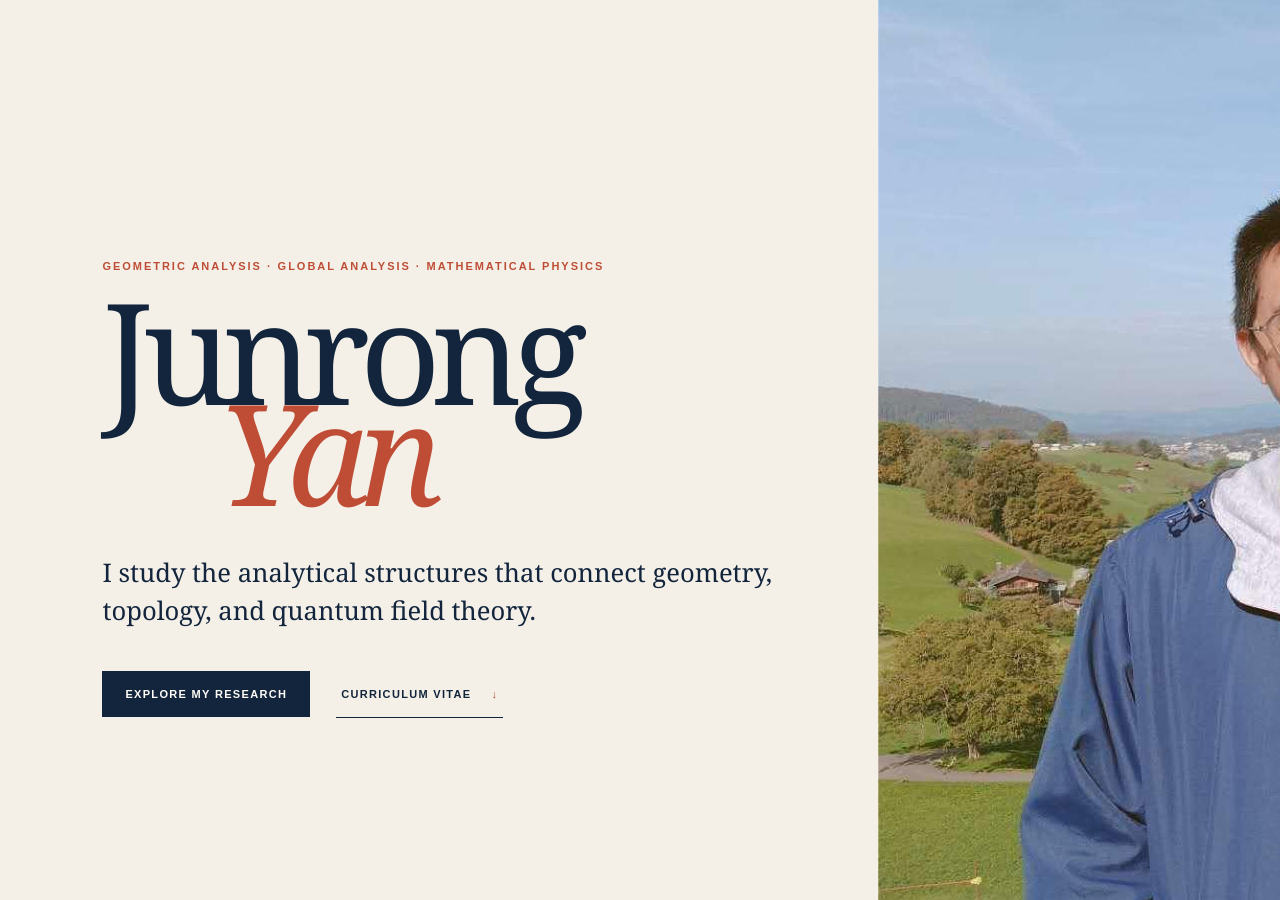
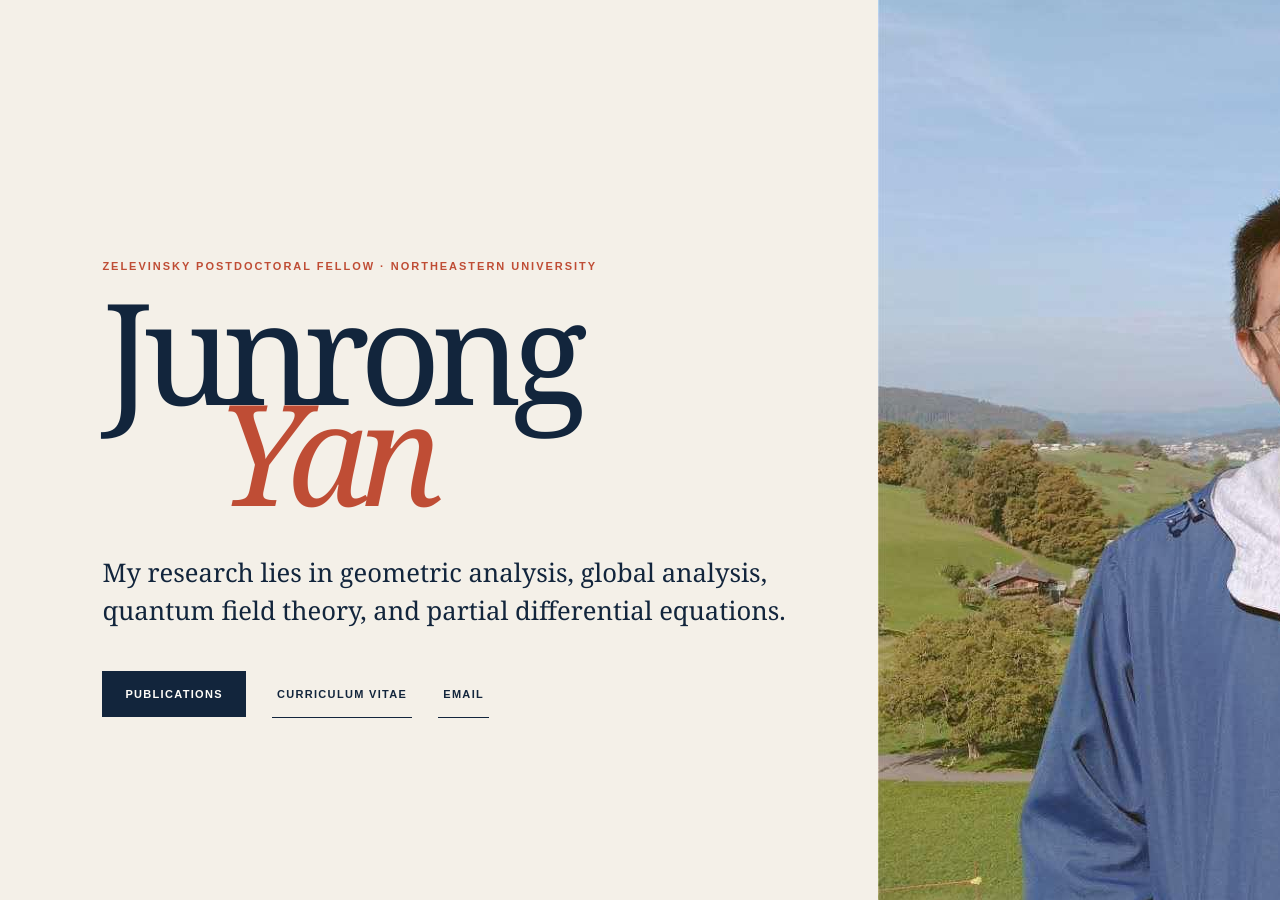
Before and after one commit to j-yan783/j-yan_math.github.io, a Jekyll site: the page index.html, which Jekyll copies as it is, in a window 1280 px wide and 900 px high, scrolled down 449 px. Built offline with Jekyll 4.4.1, drawn with Linux system fonts in a browser that asks for light colours.

Commit message:
Update index.html

```diff
--- a/index.html
+++ b/index.html
@@ -10,7 +10,7 @@
 <body>
 <main>
   <header class="site-header"><a class="brand" href="#top" aria-label="Junrong Yan, home">JY<span>.</span></a><nav aria-label="Primary navigation"><a href="#about">About</a><a href="#research">Research</a><a href="#teaching">Teaching</a></nav><a class="nav-contact" href="mailto:j.yan@northeastern.edu">Email me <span>↗</span></a></header>
-  <section class="hero" id="top"><div class="hero-copy"><p class="eyebrow">Geometric analysis · Global analysis · Mathematical physics</p><h1>Junrong<br><em>Yan</em></h1><p class="lead">I study the analytical structures that connect geometry, topology, and quantum field theory.</p><div class="hero-actions"><a class="button primary" href="#research">Explore my research</a><a class="button text" href="CV(2026 New).pdf">Curriculum vitae <span>↓</span></a></div></div><aside class="profile-card" aria-label="Current appointment">
+  <section class="hero" id="top"><div class="hero-copy"><p class="eyebrow">Zelevinsky Postdoctoral Fellow · Northeastern University</p><h1>Junrong<br><em>Yan</em></h1><p class="lead">My research lies in geometric analysis, global analysis, quantum field theory, and partial differential equations.</p><div class="hero-actions"><a class="button primary" href="#research">Publications</a><a class="button text" href="CV(2026 New).pdf">Curriculum vitae</a><a class="button text" href="mailto:j.yan@northeastern.edu">Email</a></div></div><aside class="profile-card" aria-label="Current appointment">
       <img
         class="portrait"
         src="微信图片_20231010235505.jpg"
```
